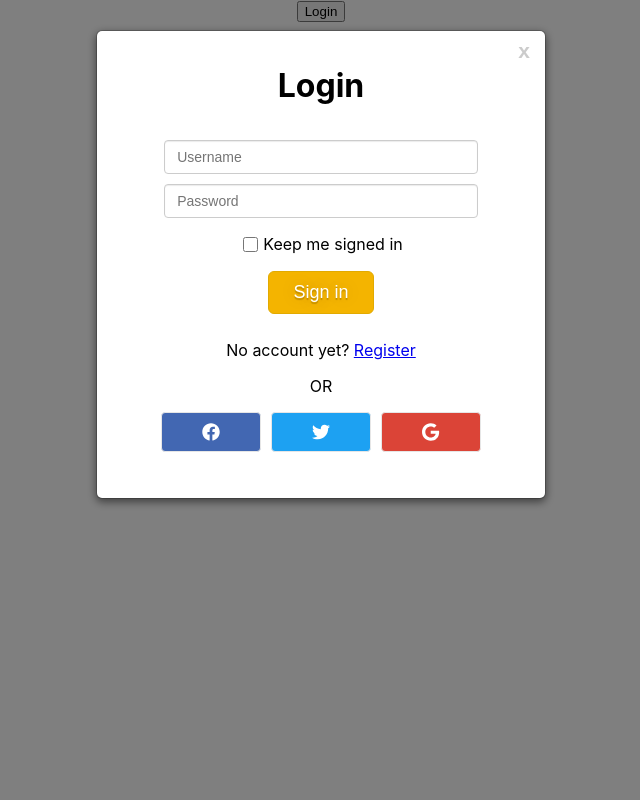
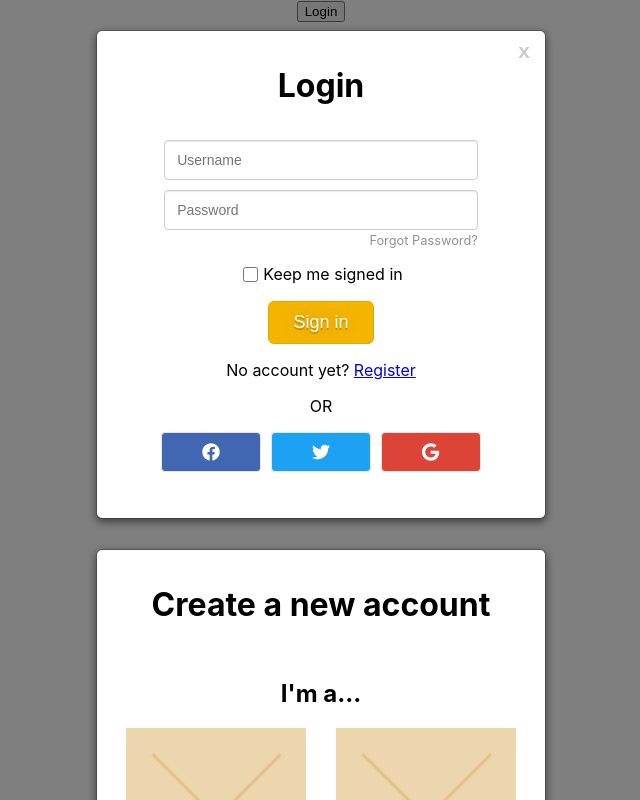
Before and after one commit to strigonone/levelupworksv2, a React (Create React App) app: page / in a window 1280 px wide. Both pictures are taken after a click on the button "Login". Shown: the whole page, without its empty margins (319-959 px from the left). Built offline with nearby package versions, Linux system fonts and the light colour scheme.

Commit message:
Add register form & backdrop exit function

```diff
--- a/src/components/LoginForm.css
+++ b/src/components/LoginForm.css
@@ -19,6 +19,7 @@
   opacity: 0.4;
 }
 
+/* Login Form CSS */
 .login-form {
   position: fixed;
   top: 0;
@@ -27,12 +28,13 @@
   left: 0;
 }
 
-.login-form-container {
+.modal-form-container {
   position: fixed;
-  width: 100%;
-  height: 100vh;
   text-align: center;
   z-index: 1000;
+  height: 1px;
+  left: 0;
+  right: 0;
 }
 
 .login-form-box {
@@ -56,11 +58,12 @@
 }
 
 .login-form-box input[type="text"],
-input[type="password"] {
+input[type="password"],
+input[type="email"] {
   display: block;
   width: 70%;
   margin: 0 15% 10px;
-  height: 34px;
+  height: 40px;
   padding: 6px 12px;
   font-size: 14px;
   line-height: 1.4;
@@ -72,10 +75,22 @@ input[type="password"] {
   box-shadow: inset 0 1px 1px rgb(0 0 0 / 8%);
 }
 
+.login-form-box input[type="password"] {
+  margin-bottom: 0;
+}
+
 .login-form-box input[type="checkbox"] {
   margin-right: 5px;
   width: 15px;
   height: 15px;
+}
+
+.forgot-password {
+  width: 70%;
+  text-align: right;
+  margin: 3px auto 0;
+  font-size: 0.8rem;
+  color: #929292;
 }
 
 .keep-sign-in {
@@ -87,11 +102,15 @@ input[type="password"] {
   padding: 10px 24px;
   font-size: 18px;
   border-radius: 6px;
-  margin-bottom: 10px;
+  margin: 0;
   background-color: #f4b400;
   border: 1px solid #e2aa00;
   color: white;
   text-shadow: 0 2px 1px rgb(0 0 0 / 20%), 0 0 18px rgb(0 0 0 / 20%);
+}
+
+.alt-register {
+  margin-bottom: 0;
 }
 
 .social-media-container {
@@ -125,6 +144,18 @@ input[type="password"] {
   margin: 0 10px;
 }
 
+/* Register Form css */
+
+.register-form form ul {
+  display: flex;
+  justify-content: space-evenly;
+  padding: 0;
+}
+
+.register-form form ul img {
+  width: 180px;
+}
+
 /* Dark background fade in out */
 
 .modal-backdrop {
--- a/src/components/LoginForm.js
+++ b/src/components/LoginForm.js
@@ -1,43 +1,56 @@
 import React from 'react'
 import './LoginForm.css';
+import placeholderimg from '../assets/img/placeholderimg.jpg';
 import { FontAwesomeIcon } from '@fortawesome/react-fontawesome';
 import { faFacebook, faTwitter, faGoogle } from '@fortawesome/free-brands-svg-icons';
 
 const LoginForm = (props) => {
+
+    // Closes modal if backdrop is clicked
+    const backdropClicked = (e) => {if (props.showModal === true && e.target) props.setModal(false)};
+
     return (
     <div className={props.showModal ? "login-form" : "login-form hide" }>
-        <div className="modal-backdrop fade-in"></div>
-        <div className="login-form-container">
-            <div className="login-form-box">
+        <div className="modal-backdrop fade-in" onClick={(e) => backdropClicked(e)}></div>
+        <div className="modal-form-container">
+            <div className="login-form-box" >
                 <h1>Login</h1>
                 <button className="close" onClick={() => props.setModal(false)}>x</button>
                 <form>
-                    <input
-                        type="text"
-                        name="email"
-                        className="form-control"
-                        placeholder="Username"
-                        required
-                    />
-                    <input
-                        type="password"
-                        name="password"
-                        className="form-control"
-                        placeholder="Password"
-                        required
-                    />
+                    <input type="text" name="username" placeholder="Username" required />
+                    <input type="password" name="password" placeholder="Password" required />
+                    <p className="forgot-password">Forgot Password?</p>
                     <p className="keep-sign-in"><input type="checkbox" />Keep me signed in</p>
                     <button type="submit" className="submit-button">Sign in</button>
-                    <p>No account yet? <a href="/">Register</a></p>
+                </form>
+                    <p className="alt-register">No account yet? <a href="/">Register</a></p>
                     <p>OR</p>
-                </form>
                 <ul className="social-media-container">
                     <li><button className="facebook"><FontAwesomeIcon icon={faFacebook} /></button></li>
                     <li><button className="twitter"><FontAwesomeIcon icon={faTwitter} /></button></li>
                     <li><button className="google"><FontAwesomeIcon icon={faGoogle} /></button></li>
                 </ul>
             </div>
+
+            <div className="register-form login-form-box">
+                <h1>Create a new account</h1>
+                <div>
+                    <h2>I'm a...</h2>
+                    <form action="">
+                        <ul>
+                            <img src={placeholderimg} alt="" />
+                            <img src={placeholderimg} alt="" />
+                        </ul>
+                        <input type="text" name="username" placeholder="Username" required />
+                        <input type="email" name="email" placeholder="Email" required />
+                        <input type="password" name="password" placeholder="Password" required />
+                    </form>
+                </div>
+
+            </div>
         </div>
+
+
     </div>
     )
 }
--- a/src/components/Navbar.js
+++ b/src/components/Navbar.js
@@ -4,11 +4,15 @@ import './Navbar.css';
 
 const Navbar = () => {
     const [showModal, setShowModal] = useState(false);
-    console.log(showModal);
+
     return (
         <div>
-            <button onClick={() => setShowModal(true)}>Login</button>
-            <LoginForm showModal={showModal} setModal={setShowModal} />
+
+            {/* Login & Register */}
+            <div>
+                <button onClick={() => setShowModal(true)}>Login</button>
+                <LoginForm showModal={showModal} setModal={setShowModal} />
+            </div>
         </div>
     )
 }
```
Also changed, not shown: src/assets/img/placeholderimg.jpg (added).
